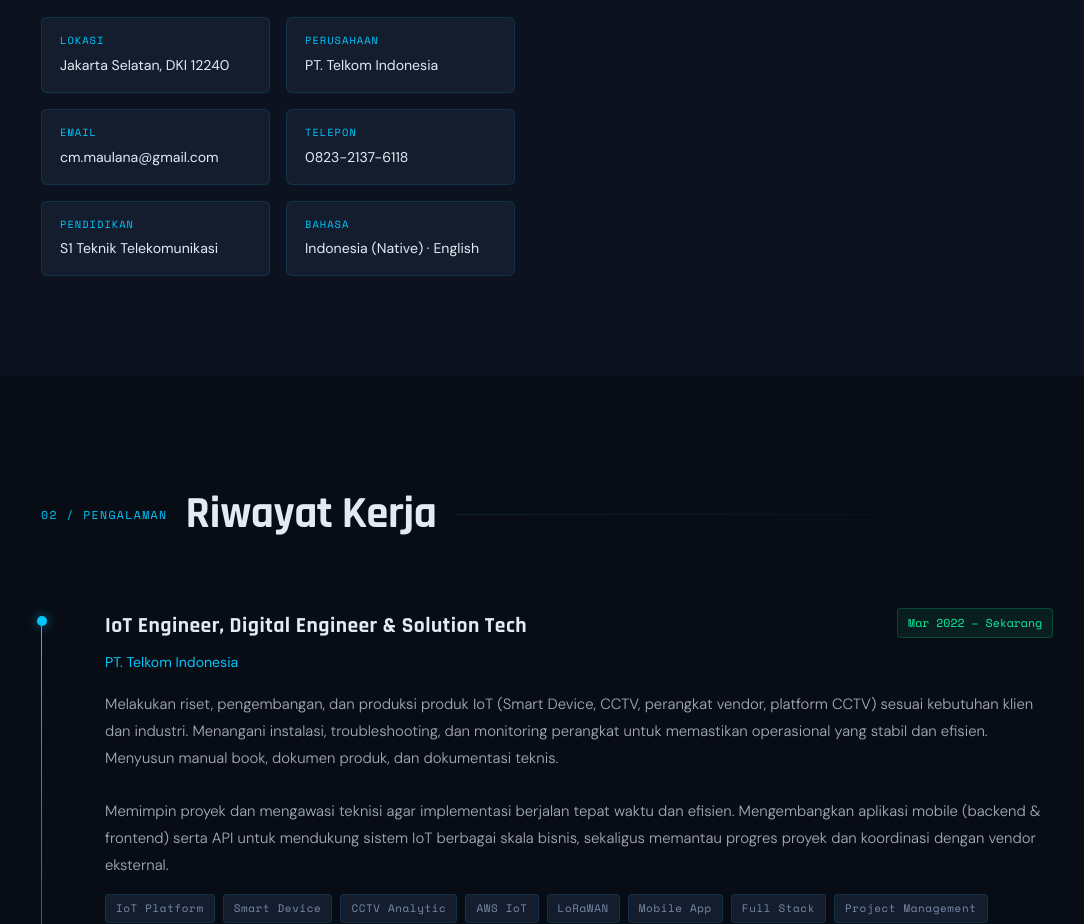
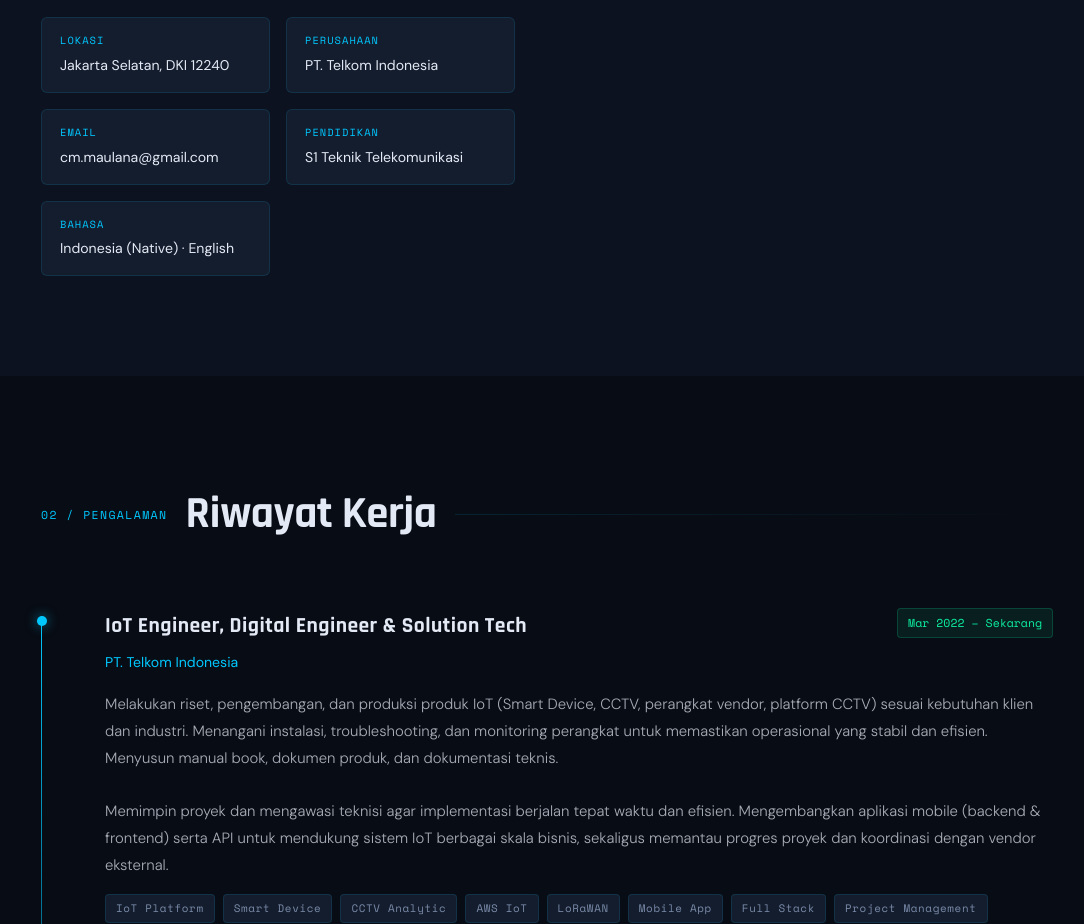
Before and after one commit to chandramaulana/chandramaulana.github.io, a plain HTML site: page index.html in a window 1280 px wide. Shown: the part 1480-2404 px from the top of the page, without its empty margins (93-1177 px from the left). Drawn offline with nearby package versions, Linux system fonts and the light colour scheme.

Commit message:
Update index.html

```diff
--- a/index.html
+++ b/index.html
@@ -896,10 +896,6 @@
             <div class="info-chip-value">cm.maulana@gmail.com</div>
           </div>
           <div class="info-chip">
-            <div class="info-chip-label">Telepon</div>
-            <div class="info-chip-value">0823-2137-6118</div>
-          </div>
-          <div class="info-chip">
             <div class="info-chip-label">Pendidikan</div>
             <div class="info-chip-value">S1 Teknik Telekomunikasi</div>
           </div>
```
